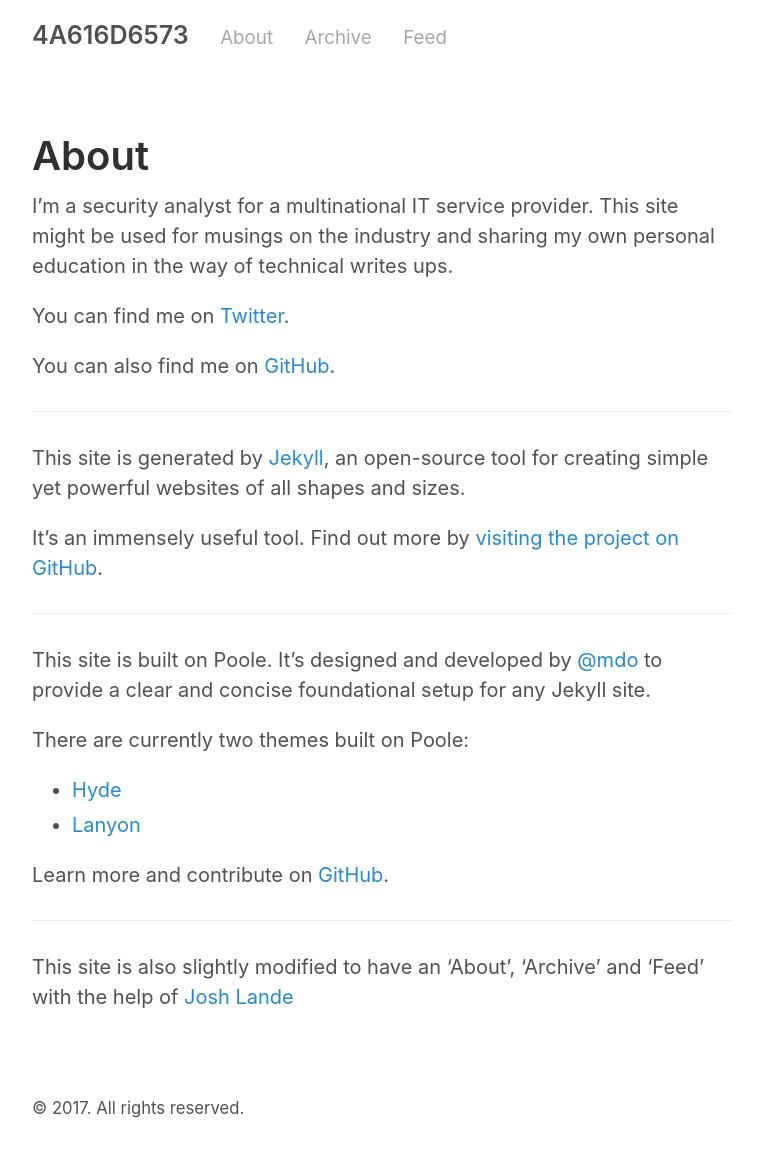
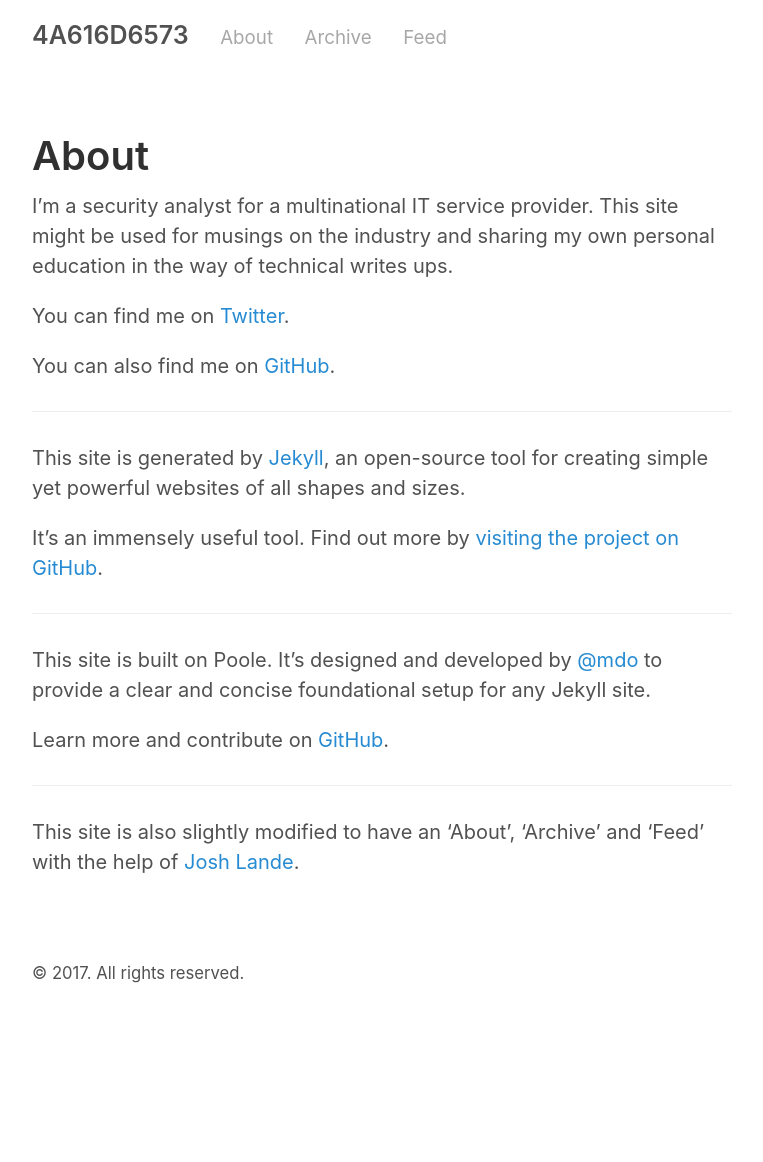
Before and after one commit to 4A616D6573/4A616D6573.com, a Jekyll site: the page built from about.md, in a window 1280 px wide. Shown: the whole page, without its empty margins (258-1021 px from the left). Built offline with Jekyll 4.4.1, drawn with Linux system fonts in a browser that asks for light colours; after the commit the page ends 1027 px from its top, so only the background shows below that.

Commit message:
Minor text removal.

```diff
--- a/about.md
+++ b/about.md
@@ -19,13 +19,8 @@ It's an immensely useful tool. Find out more by [visiting the project on GitHub]
 
 This site is built on Poole. It's designed and developed by [@mdo](https://twitter.com/mdo) to provide a clear and concise foundational setup for any Jekyll site.
 
-There are currently two themes built on Poole:
-
-* [Hyde](http://hyde.getpoole.com)
-* [Lanyon](http://lanyon.getpoole.com)
-
 Learn more and contribute on [GitHub](https://github.com/poole/poole).
 
 ---
 
-This site is also slightly modified to have an 'About', 'Archive' and 'Feed' with the help of [Josh Lande](http://joshualande.com/jekyll-github-pages-poole)
+This site is also slightly modified to have an 'About', 'Archive' and 'Feed' with the help of [Josh Lande](http://joshualande.com/jekyll-github-pages-poole).
```
